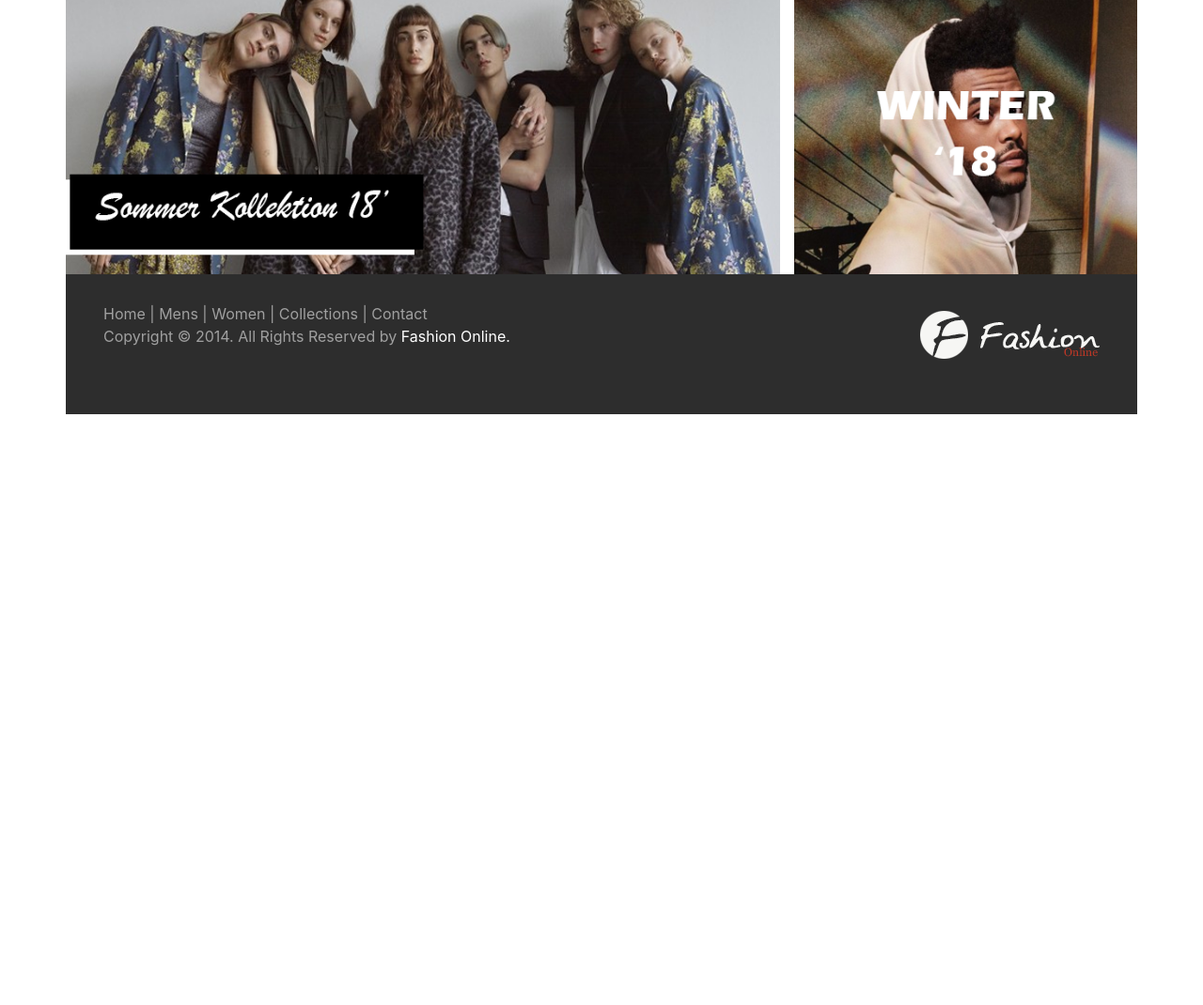
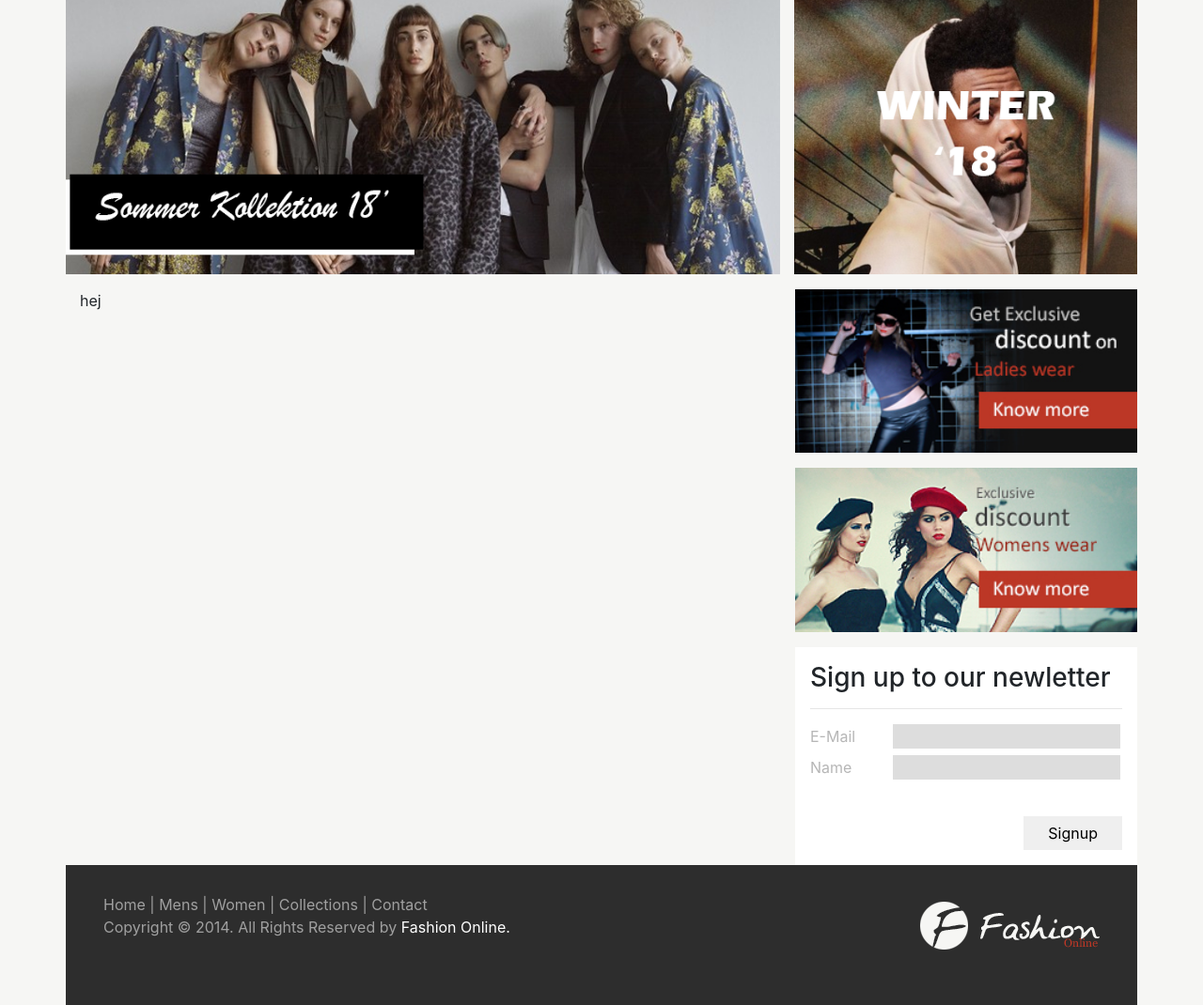
Before and after one commit to kebabmix/Fashion-Online, a PHP site: page / in a window 1280 px wide. Shown: the whole page at 94% size. Before the commit the page ends 441 px from the top, so only its background shows below. Run offline with PHP 8.4, Linux system fonts and the light colour scheme; some libraries are stand-ins or nearby versions.

Commit message:
side area

```diff
--- a/public_html/content/css/style.css
+++ b/public_html/content/css/style.css
@@ -1,3 +1,40 @@
+body {
+    background-color: #f6f6f4;
+}
+.topnews {
+    padding-bottom: 1rem;
+}
+
+/* Sidearea */
+
+.sidearea img {
+    padding: 0 0 1rem;
+}
+
+.newsletter {
+    background-color: #fff;
+    padding: 1rem;
+}
+
+.newsletter input {
+    background-color: rgb(221,221,221);
+    border: none;
+    width: 73%;
+}
+
+.newsletter .btn {
+    display: block;
+    -webkit-border-radius: 0;
+    -moz-border-radius: 0;
+    border-radius: 0;
+    padding: 5px 25px;
+    margin-top: 2rem;
+}
+
+.newsletter label {
+    padding-left: 0;
+    color: #b6b6b6;
+}
 
 /* Footer CSS */
 .fColor {
@@ -41,4 +78,19 @@
         float: right;
         margin-top: -55px;
     }
+
+    .sidearea {
+        float: right;
+        display: grid;
+        padding: 0;
+        padding-left: 1rem;
+    }
+
+    .sidearea img {
+        padding-right: 0;
+    }
+
+    .topnews {
+        display: flex;
+    }
 }
--- a/public_html/index.php
+++ b/public_html/index.php
@@ -1,12 +1,30 @@
 <!--- HEADER INCLUDES START --->
-<?php $PageName = "Forside"; require_once 'incl/header.php'; ?>
+<?php $PageName = "Forside";
+require_once 'incl/header.php'; ?>
 <!--- HEADER INCLUDES END --->
 
 <section class="container">
-  <div class="row">
-    <img src="content/img/banner1.png" class="col-md-8 imgPadFix" />
-    <img src="content/img/banner2.png" class="col-md-4 imgFix"  />
-  </div>
+    <div class="row">
+        <div class="topnews">
+            <img src="content/img/banner1.png" class="col-md-8 imgPadFix"/>
+            <img src="content/img/banner2.png" class="col-md-4 imgFix"/>
+        </div>
+        <div class="col-md-8">hej</div>
+        <aside class="col-md-4 sidearea">
+            <img src="content/img/campaign.jpg" alt="" class="col-12">
+            <img src="content/img/campaign-2.jpg" alt="" class="col-12">
+            <form class="newsletter" method="post">
+                <h3>Sign up to our newletter</h3>
+                <hr>
+                <label for="inputEmail" class="col-3">E-Mail</label>
+                <input type="email" name="email" id="inputEmail" class="">
+                <label for="inputName" class="col-3">Name</label>
+                <input type="name" name="name" id="inputName" class="">
+                <br>
+                <button class="btn ml-auto" type="submit">Signup</button>
+            </form>
+        </aside>
+    </div>
 </section>
 
 <!--- HEADER INCLUDES START --->
```
Also changed, not shown: public_html/content/img/campaign-2.jpg (added), public_html/content/img/campaign.jpg (added).
